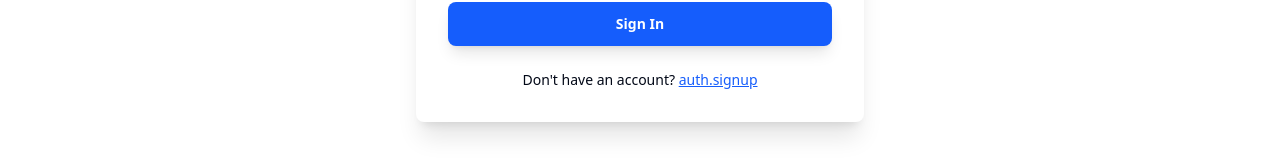
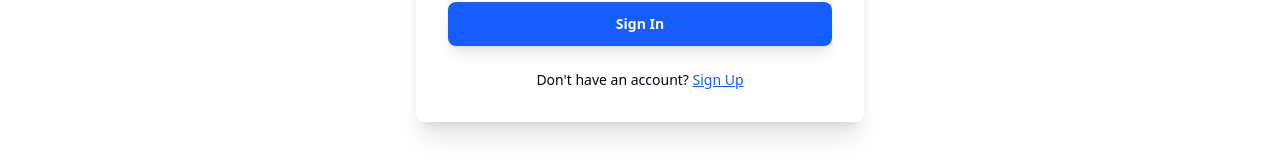
Before and after one commit to owsyks/shop-frontend, a Next.js app: page /login in a window 1280 px wide. Shown: the part 425-585 px from the top of the page. Built offline with nearby package versions, Linux system fonts and the light colour scheme; no server answers.

Commit message:
Fix login page translation: Use correct auth.signUp key instead of auth.signup
- Changed from auth.signup to auth.signUp (correct translation key)
- Now properly displays 'Sign Up' instead of literal 'auth.signup' text
- Works correctly in all languages (English, Arabic, French)

```diff
--- a/app/login/page.tsx
+++ b/app/login/page.tsx
@@ -144,7 +144,7 @@ export default function LoginPage() {
               <p className="text-sm text-muted-foreground">
                 {t("auth.noAccount")}{" "}
                 <Link href="/register" className="text-blue-600 hover:text-blue-700 font-medium underline">
-                  {t("auth.signup")}
+                  {t("auth.signUp")}
                 </Link>
               </p>
             </div>
```
